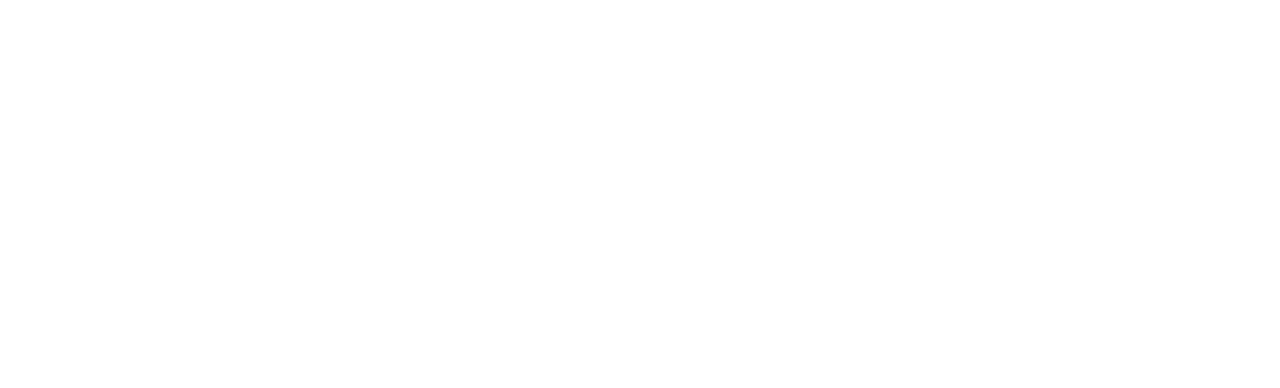
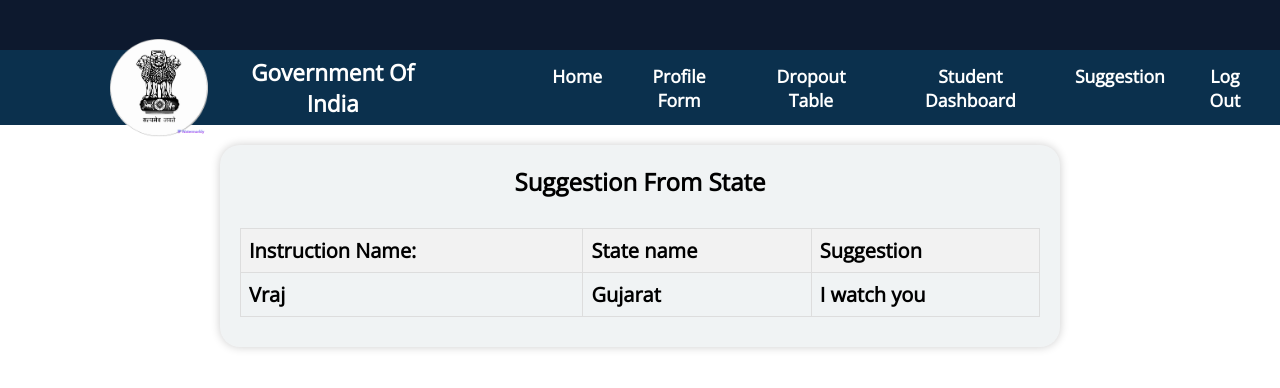
Before and after one commit to Priyansh307/School-Dropout-Project, a React (Vite) app in the folder Project/: page /loginschhome/sugg_gov in a window 1280 px wide. Before the commit this address had no page. Shown: the top 388 px of the page. Built offline with nearby package versions, Linux system fonts and the light colour scheme.

Commit message:
routes for school are managed
->routes in schoolhome component
->in app nested routing concept is used...

```diff
--- a/Project/src/App.jsx
+++ b/Project/src/App.jsx
@@ -9,21 +9,24 @@
 import Loginschool from './Pages/Loginschool';
 import Student_full_details from './Components/School/Student_full_details';
 import Std_wise_details from './Components/School/Std_wise_details';
+import Schoolprofile from './Components/School/Schoolprofile';
+import Studentprofile from './Components/School/Studentprofile';
+import Droputtap from './Components/School/Droputtap';
 
 
 function App() {
   return (
     <Router>
       <Routes>
-        <Route exact path="/" element={<Home_pages/>} />
-        <Route path="/loginschlogin" element={<Loginschool/>} />
-        <Route path="/loginschhome" element={<Schoolhome/>} />
-        <Route path="/logindishome" element={<Districthome/>} />
-        <Route path="/logingov" element={<Govhome/>} />
-        <Route path="/logindislogin" element={<Logindistrict/>} />
-        <Route path="/logingovlogin" element={<Logingov/>} />
-        <Route path="/student-details/*" element={<Student_full_details/>} />
-        <Route path="/standard-wise-details" element={<Std_wise_details/>} />
+        <Route exact path="/" element={<Home_pages />} />
+        <Route path="/loginschlogin" element={<Loginschool />} />
+        <Route path="/loginschhome/*" element={<Schoolhome />} />
+        <Route path="/logindishome" element={<Districthome />} />
+        <Route path="/logingov" element={<Govhome />} />
+        <Route path="/logindislogin" element={<Logindistrict />} />
+        <Route path="/logingovlogin" element={<Logingov />} />
+        <Route path="/student-details/*" element={<Student_full_details />} />
+
       </Routes>
     </Router>
   );
--- a/Project/src/Components/Navbar/Navbarschool.jsx
+++ b/Project/src/Components/Navbar/Navbarschool.jsx
@@ -28,15 +28,15 @@
         </div>
 
         <ul className='ul_school_nav'>
-      <li><a href="#" className='a_school_page_nav' onClick={() => showContent('info')}>Home</a></li>
-      <li><a href="#" className='a_school_page_nav' onClick={() => showContent('dropout-form')}>Profile Form</a></li>
-      <li><a href="#" className='a_school_page_nav' onClick={() => showContent('dropout-view')}>Dropout Table</a></li>
-      <li><a href="#" className='a_school_page_nav' onClick={() => showContent('total_students')}>Student Dashboard</a></li>
+      <li><Link to={"/loginschhome/"} className='a_school_page_nav' onClick={() => showContent('info')}>Home</Link></li>
+      <li><Link to={"/loginschhome/dropout-form"} className='a_school_page_nav' onClick={() => showContent('dropout-form')}>Profile Form</Link></li>
+      <li><Link to={"/loginschhome/dropout-table"} className='a_school_page_nav' onClick={() => showContent('dropout-view')}>Dropout Table</Link></li>
+      <li><Link to={"/loginschhome/std-dashboard"} className='a_school_page_nav' onClick={() => showContent('total_students')}>Student Dashboard</Link></li>
       <li>
-        <a className='a_school_page_nav' href="#">Suggestion</a>
+        <Link to="#" className='a_school_page_nav' >Suggestion</Link>
         <ul  className='sub-nav_school'>
-          <li><a href="#" className='a_school_page_nav'  onClick={() => showContent('suggestion')}>Suggestion by District</a></li>
-          <li><a href="#" className='a_school_page_nav'  onClick={() => showContent('suggestiongtos')}>Suggestion by State</a></li>
+          <li><Link to={"/loginschhome/sugg_dis"}  className='a_school_page_nav'  onClick={() => showContent('suggestion')}>Suggestion by District</Link></li>
+          <li><Link to={"/loginschhome/sugg_gov"}  className='a_school_page_nav'  onClick={() => showContent('suggestiongtos')}>Suggestion by State</Link></li>
         </ul>
       </li>
       <li>
--- a/Project/src/Components/Navbar/Sd_sub_nav.jsx
+++ b/Project/src/Components/Navbar/Sd_sub_nav.jsx
@@ -10,7 +10,7 @@
     <div>
       <div className='sd_nav'>
         <ul className='sd_ul'>
-            <li><Link to="/standard-wise-details">Standard Wise Details</Link></li>
+            <li><Link to="/loginschhome/std-dashboard">Standard Wise Details</Link></li>
             <li><Link>Attendance Section</Link></li>
             <li><Link>Marks Section</Link></li>
         </ul>
--- a/Project/src/Pages/Schoolhome.jsx
+++ b/Project/src/Pages/Schoolhome.jsx
@@ -8,7 +8,7 @@
 import Std_wise_details from '../Components/School/Std_wise_details'
 import axios from 'axios';
 import { useEffect } from 'react';
-import { useNavigate } from 'react-router-dom';
+import { useNavigate, Routes, Route } from 'react-router-dom';
 
 const Schoolhome = () => {
   // // const navigate1 = useNavigate()
@@ -36,36 +36,18 @@
     <>
       <Navbarschool showContent={showContent} />
       <div className="content">
-        {content === 'info' && (
-          <div>
-          <Schoolprofile />
-          </div>
-        )}
-        {content === 'dropout-form' && (
-          <div>
-            <Studentprofile />
-          </div>
-        )}
-        {content === 'dropout-view' && (
-          <div>
-           <Droputtap />
-          </div>
-        )}
-        {content === 'total_students' && (
-          <div>
-          <Std_wise_details/>
-          </div>
-        )}
-        {content === 'suggestion' && (
-          <div>
-           <SuhSujjdis />
-          </div>
-        )}
-        {content === 'suggestiongtos' && (
-          <div>
-           <SuchSujjgov />
-          </div>
-        )}
+         {/* Declaring routes */}
+        <Routes>
+          <Route index element={<Schoolprofile />} />
+          <Route path='dropout-form' element={<Studentprofile />} />
+          <Route path='dropout-table' element={<Droputtap />} />
+          <Route path='std-dashboard' >
+            <Route index element={<Std_wise_details />} />
+          </Route>
+            <Route path='sugg_dis' element={<SuhSujjdis/>}/>
+            <Route path='sugg_gov' element={<SuchSujjgov/>}/>
+        </Routes>
+         {/* Ending routes */}
       </div>
     </>
   );
```
